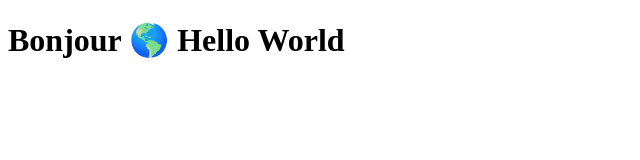
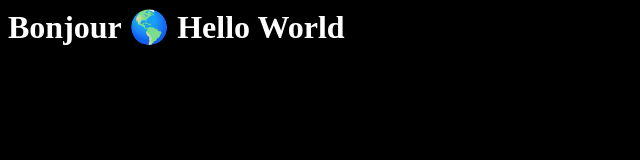
Before and after one commit to AstroGaudreault/astrogaudreault.github.io, a plain HTML site: page index.html in a window 1280 px wide. Shown: the whole page, without its empty margins (0-640 px from the left). Drawn offline with Linux system fonts and the light colour scheme.

Commit message:
Update index.html

```diff
--- a/index.html
+++ b/index.html
@@ -1,6 +1,6 @@
 <!DOCTYPE html>
 <html>
-<body>
-<h1>Bonjour 🌎 Hello World</h1>
+<body style="background-color:#000000;">
+<h1 style="color:#ffffff; margin:auto;">Bonjour 🌎 Hello World</h1>
 </body>
 </html>
```
